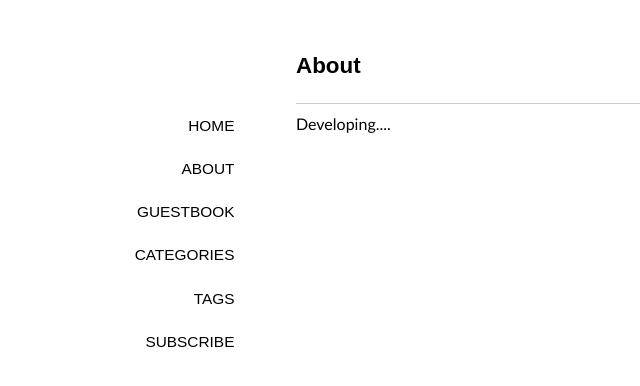
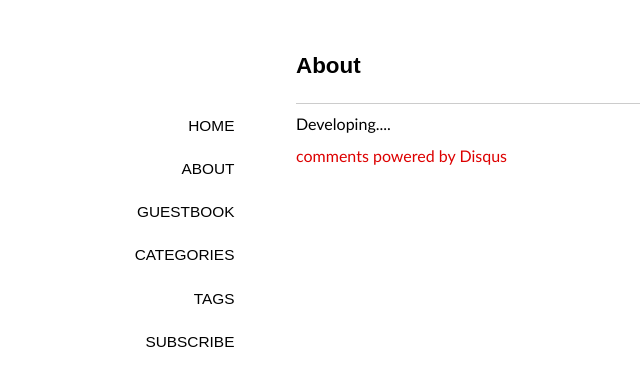
Before and after one commit to wxh1000/wxh1000.github.io, a Jekyll site: the page built from about/index.html, in a window 1280 px wide. Shown: the top 386 px of the page, without its empty margins (44-684 px from the left). Built offline with Jekyll 4.4.1, drawn with Linux system fonts in a browser that asks for light colours; nearby versions of some CDN libraries; some web fonts are replaced; comment, search, counter and statistics services are not loaded.

Commit message:
try comments

```diff
--- a/_includes/comments.html
+++ b/_includes/comments.html
@@ -1,3 +1,4 @@
+
 <section class="comment">
 	<div id="disqus_thread"></div>
     <script type="text/javascript">
@@ -7,9 +8,10 @@
         /* * * DON'T EDIT BELOW THIS LINE * * */
         (function() {
             var dsq = document.createElement('script'); dsq.type = 'text/javascript'; dsq.async = true;
-        dsq.src = 'http://' + disqus_shortname + '.disqus.com/embed.js';
+            dsq.src = '//' + disqus_shortname + '.disqus.com/embed.js';
             (document.getElementsByTagName('head')[0] || document.getElementsByTagName('body')[0]).appendChild(dsq);
         })();
     </script>
     <noscript>Please enable JavaScript to view the <a href="http://disqus.com/?ref_noscript">comments powered by Disqus.</a></noscript>
+    <a href="http://disqus.com" class="dsq-brlink">comments powered by <span class="logo-disqus">Disqus</span></a>
 </section>
```
Lines whose indentation alone changed are shown as unchanged.
